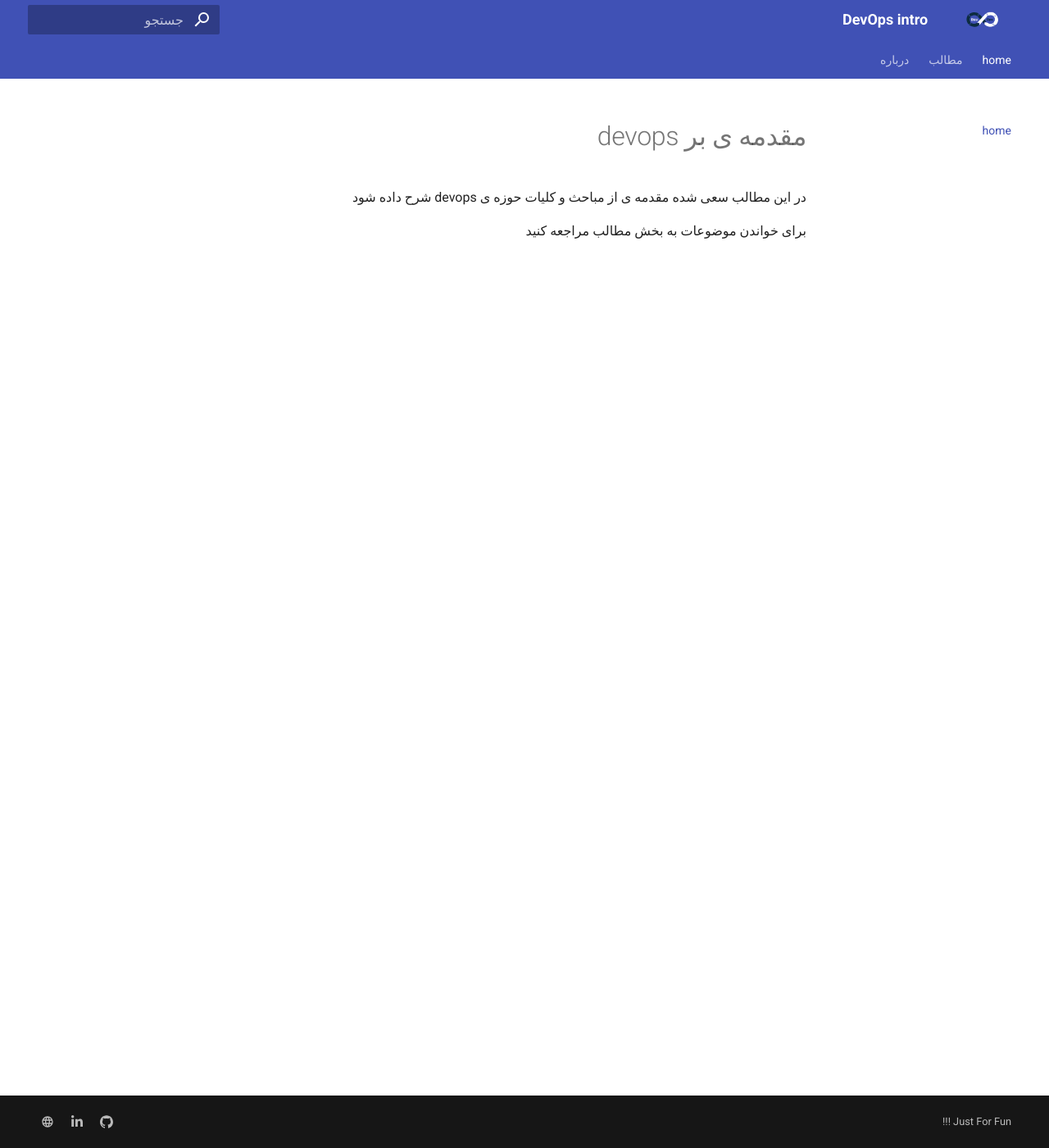
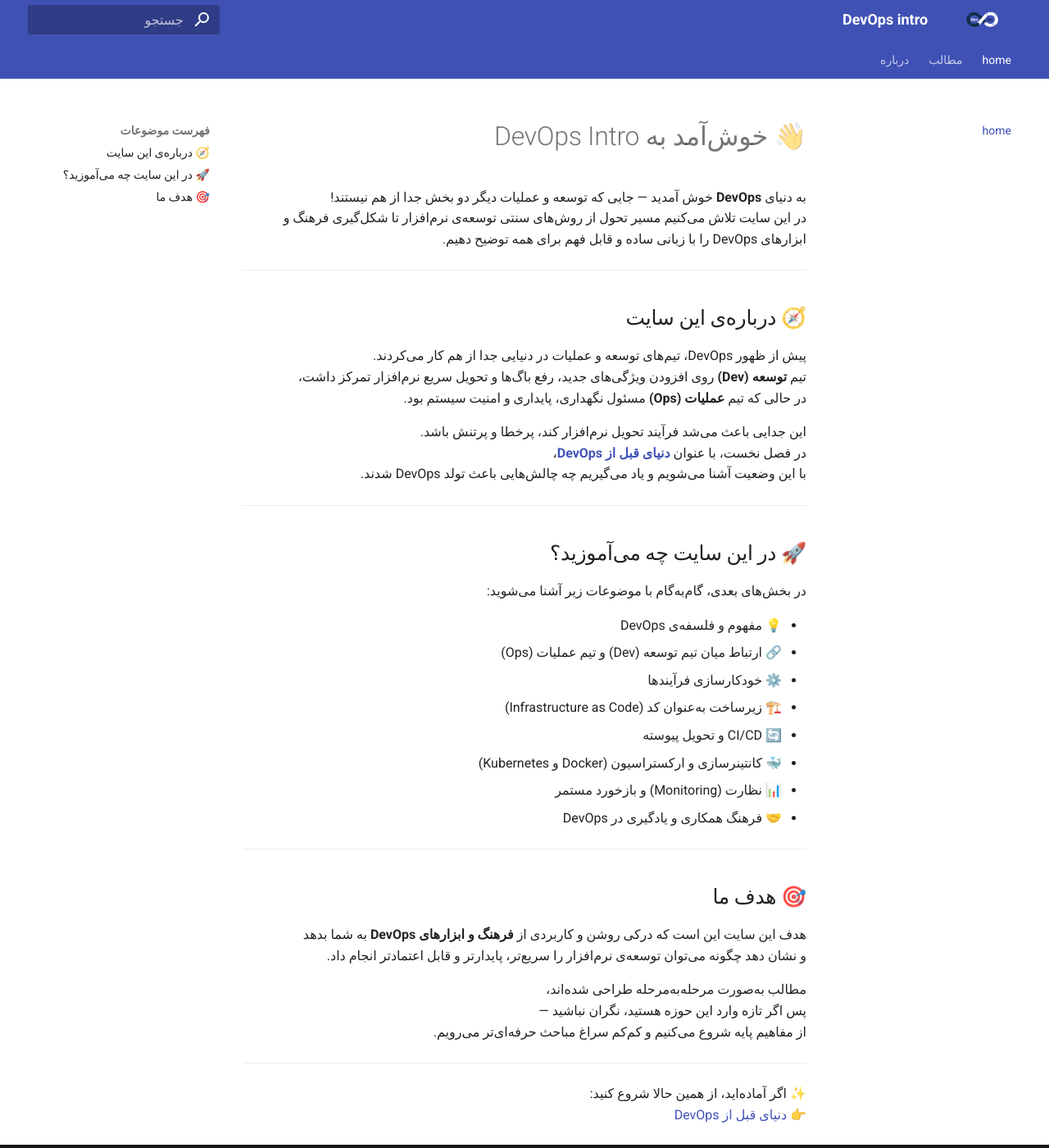
Before and after one commit to mammadnet/devops-intro, an MkDocs documentation site: the page built from docs/index.md, in a window 1280 px wide and 1400 px high. Shown: the whole window at 82% size. Built offline with MkDocs 1.6.1 and Material for MkDocs 9.7.7, drawn with Linux system fonts in a browser that asks for light colours.

Commit message:
Change home page content

```diff
--- a/docs/index.md
+++ b/docs/index.md
@@ -1,5 +1,47 @@
-# مقدمه ی بر devops
+# 👋 خوش‌آمد به DevOps Intro
 
-در این مطالب سعی شده مقدمه ی از مباحث و کلیات حوزه ی devops شرح داده شود
+به دنیای **DevOps** خوش آمدید — جایی که توسعه و عملیات دیگر دو بخش جدا از هم نیستند!
+در این سایت تلاش می‌کنیم مسیر تحول از روش‌های سنتی توسعه‌ی نرم‌افزار تا شکل‌گیری فرهنگ و ابزارهای DevOps را با زبانی ساده و قابل فهم برای همه توضیح دهیم.
 
-برای خواندن موضوعات به بخش مطالب مراجعه کنید
+---
+
+## 🧭 درباره‌ی این سایت
+
+پیش از ظهور DevOps، تیم‌های توسعه و عملیات در دنیایی جدا از هم کار می‌کردند.
+تیم **توسعه (Dev)** روی افزودن ویژگی‌های جدید، رفع باگ‌ها و تحویل سریع نرم‌افزار تمرکز داشت،
+در حالی که تیم **عملیات (Ops)** مسئول نگهداری، پایداری و امنیت سیستم بود.
+
+این جدایی باعث می‌شد فرآیند تحویل نرم‌افزار کند، پرخطا و پرتنش باشد.
+در فصل نخست، با عنوان **[دنیای قبل از DevOps](https://mammadnet.github.io/devops-intro/befor_devops/)**،
+با این وضعیت آشنا می‌شویم و یاد می‌گیریم چه چالش‌هایی باعث تولد DevOps شدند.
+
+---
+
+## 🚀 در این سایت چه می‌آموزید؟
+
+در بخش‌های بعدی، گام‌به‌گام با موضوعات زیر آشنا می‌شوید:
+
+- 💡 مفهوم و فلسفه‌ی DevOps
+- 🔗 ارتباط میان تیم توسعه (Dev) و تیم عملیات (Ops)
+- ⚙️ خودکارسازی فرآیندها
+- 🏗️ زیرساخت به‌عنوان کد (Infrastructure as Code)
+- 🔄 CI/CD و تحویل پیوسته
+- 🐳 کانتینرسازی و ارکستراسیون (Docker و Kubernetes)
+- 📊 نظارت (Monitoring) و بازخورد مستمر
+- 🤝 فرهنگ همکاری و یادگیری در DevOps
+
+---
+
+## 🎯 هدف ما
+
+هدف این سایت این است که درکی روشن و کاربردی از **فرهنگ و ابزارهای DevOps** به شما بدهد
+و نشان دهد چگونه می‌توان توسعه‌ی نرم‌افزار را سریع‌تر، پایدارتر و قابل اعتمادتر انجام داد.
+
+مطالب به‌صورت مرحله‌به‌مرحله طراحی شده‌اند،
+پس اگر تازه وارد این حوزه هستید، نگران نباشید —
+از مفاهیم پایه شروع می‌کنیم و کم‌کم سراغ مباحث حرفه‌ای‌تر می‌رویم.
+
+---
+
+✨ اگر آماده‌اید، از همین حالا شروع کنید:
+👉 [دنیای قبل از DevOps](https://mammadnet.github.io/devops-intro/befor_devops/)
```
